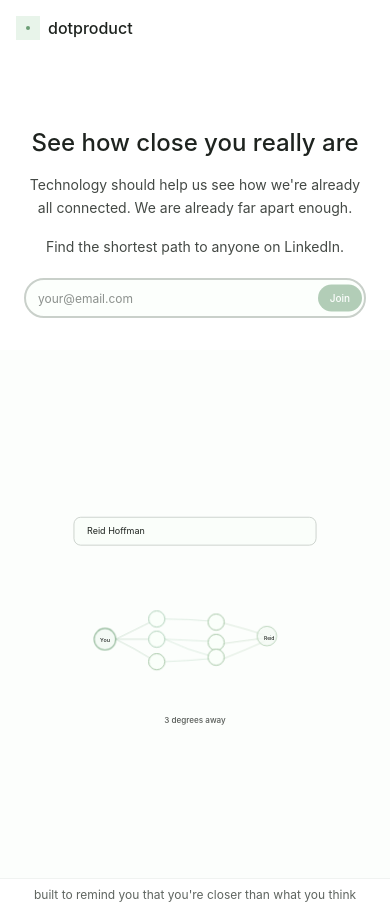
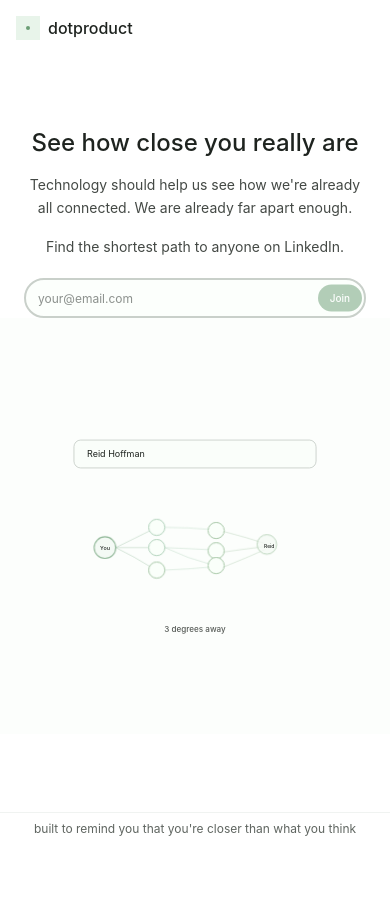
Before and after one commit to vitoriarlima/dotproduct-landing, a Next.js app: page / in a window 390 px wide. After the commit the page ends 844 px from the top, so only its background shows below. Built offline with nearby package versions, Linux system fonts and the light colour scheme.

Commit message:
Fix mobile layout - fits without   scrolling, add share preview

```diff
--- a/app/page.tsx
+++ b/app/page.tsx
@@ -35,7 +35,7 @@
   }, [])
 
   return (
-    <div className="h-full flex flex-col items-center justify-center gap-12 px-8">
+    <div className="h-full flex flex-col items-center justify-start pt-4 md:justify-center md:pt-0 gap-4 md:gap-12 px-4 md:px-8">
       <div style={{ width: "600px", maxWidth: "90%" }}>
         <input
           type="text"
@@ -327,7 +327,7 @@
 
       <main className="flex-1 flex flex-col md:grid md:grid-cols-2">
         {/* Content Section */}
-        <div className="flex flex-col justify-center items-center md:items-start text-center md:text-left px-6 pt-32 pb-8 md:px-16 lg:px-24 md:py-0 md:justify-center space-y-4 md:space-y-6">
+        <div className="flex flex-col justify-center items-center md:items-start text-center md:text-left px-6 pt-32 pb-0 md:px-16 lg:px-24 md:py-0 md:justify-center space-y-4 md:space-y-6">
           <h1 className="text-2xl md:text-4xl lg:text-6xl font-medium leading-tight text-balance" style={{ color: "oklch(0.25 0.01 150)" }}>
             See how close you really are
           </h1>
@@ -417,7 +417,7 @@
         </div>
 
         {/* Animated Graph Section */}
-        <div className="flex items-center justify-center relative py-12 md:py-0 md:flex-1 md:border-l" style={{
+        <div className="flex items-center justify-center relative py-0 md:py-0 md:flex-1 md:border-l" style={{
           backgroundColor: "oklch(0.98 0.008 145 / 0.3)",
           borderColor: "oklch(0.90 0.01 150 / 0.4)"
         }}>
```
